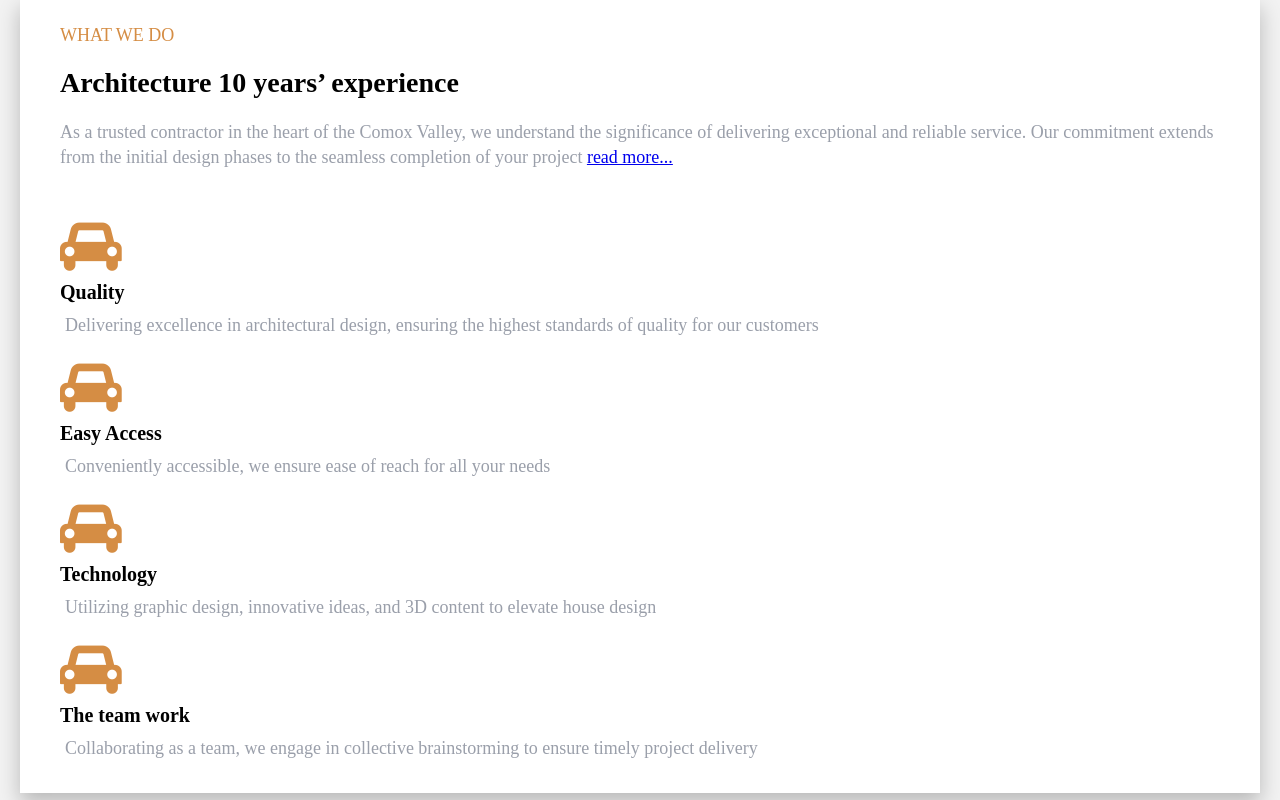
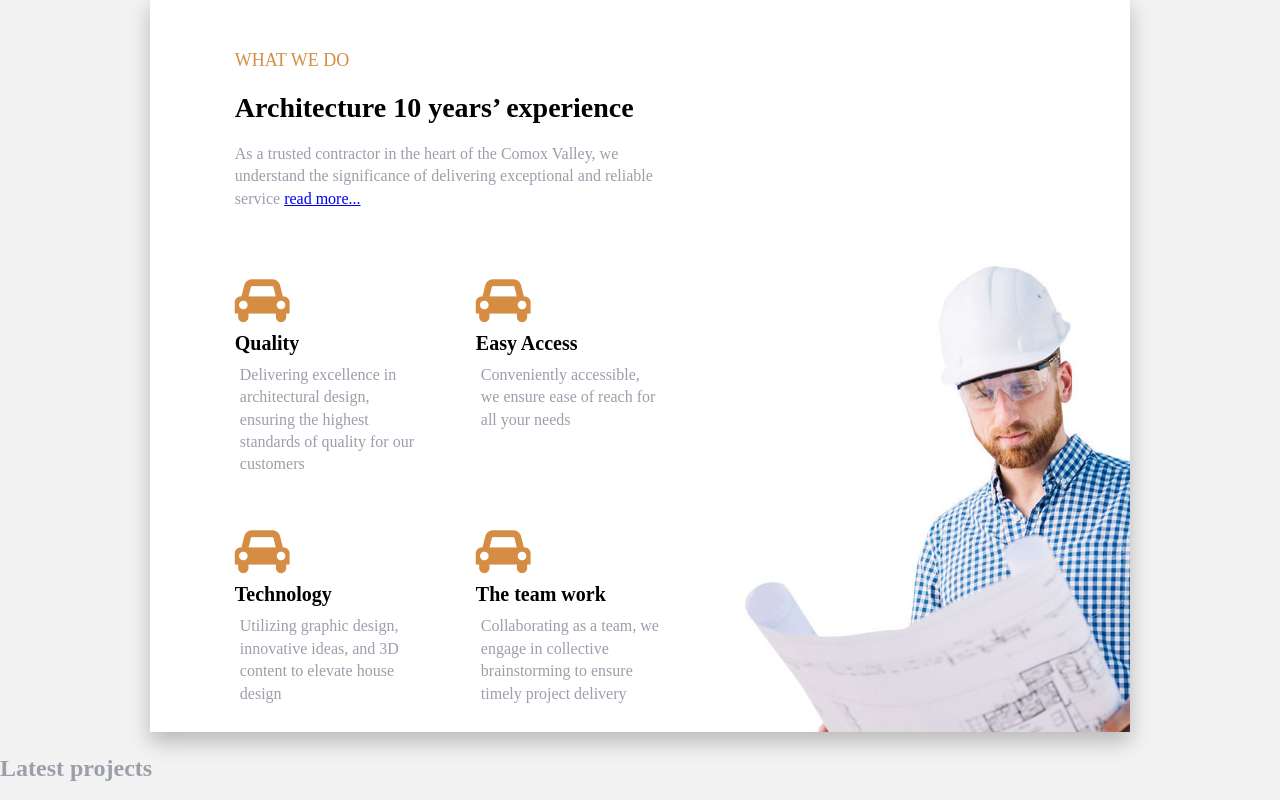
Before and after one commit to nic-dgl103-f23-cvs2/project-Ravi-takhi, a plain HTML site: page index.html in a window 1280 px wide. Shown: the part 880-1680 px from the top of the page. Drawn offline with Linux system fonts and the light colour scheme; grey boxes are pictures that could not be loaded.

Commit message:
Added wrapper class and worked on service section for desktop view

```diff
--- a/index.html
+++ b/index.html
@@ -54,23 +54,25 @@
     <main>
       <!-- Hero -->
       <section class="hero">
+        <div class="wrapper-width">
           <h1 class="color-theme-light">Modern</h1>
           <p class="color-theme-highlighted">Providing customized design solution that fits every space</p>
+        </div>
       </section>
       <!-- What we do-->
-      <section class="service">
+      <section class="service wrapper-width">
+        <div class="service-content">
           <div class="service-title">
             <h2 class="color-theme-highlighted">What we do</h2>
             <h3 class="color-theme-dark"> Architecture 10 years’ experience</h3>
             <p>
               As a trusted contractor in the heart of the Comox Valley, we
               understand the significance of delivering exceptional and reliable
-            service. Our commitment extends from the initial design phases to the
-            seamless completion of your project <a href="#">read more...</a>
+              service <a href="#">read more...</a>
             </p>
           </div>
           <div class="service-detail">
-          <section class="service-list-1">
+            <section class="service-list">
               <span class="fa fa-car fa-3x color-theme-highlighted"></span>
               <h4 class="color-theme-dark">Quality</h4>
               <p>
@@ -78,14 +80,14 @@
                 standards of quality for our customers
               </p>
             </section>
-          <section class="service-list-2">
+            <section class="service-list">
               <span class="fa fa-car fa-3x color-theme-highlighted"></span>
               <h4 class="color-theme-dark">Easy Access</h4>
               <p>
                 Conveniently accessible, we ensure ease of reach for all your needs
               </p>
             </section>
-          <section class="service-list-3">
+            <section class="service-list">
               <span class="fa fa-car fa-3x color-theme-highlighted"></span>
               <h4 class="color-theme-dark">Technology</h4>
               <p>
@@ -93,7 +95,7 @@
                 elevate house design
               </p>
             </section>
-          <section class="service-list-4">
+            <section class="service-list">
               <span class="fa fa-car fa-3x color-theme-highlighted"></span>
               <h4 class="color-theme-dark">The team work</h4>
               <p>
@@ -101,6 +103,10 @@
                 ensure timely project delivery
               </p>
             </section>
+          </div>
+        </div>
+        <div class="service-img">
+          <img src="images/services-img.jpg" alt="service image" width="600">
         </div>
 
 
--- a/style.css
+++ b/style.css
@@ -101,13 +101,20 @@ nav li {
 /* ==>  Service Style <== */
 .service
 {
-  display: flex;
-  flex-direction: column;
   margin: 0 20px;
   background-color: white;
   padding: 10px 40px;
+  box-shadow: rgba(0, 0, 0, 0.24) 0px 10px 20px;
+}
+.service-content
+{
+  display: flex;
+  flex-direction: column;
   gap: 30px;
-  box-shadow: rgba(0, 0, 0, 0.24) 0px 10px 20px;
+}
+.service img
+{
+  display: none;
 }
 
 .service-title h2
@@ -138,7 +145,7 @@ nav li {
   margin: 0;
   padding: 2px 5px;
 }
-.service-list-1,.service-list-2,.service-list-3,.service-list-4
+.service-list
 {
   margin-bottom: 20px;
 }
@@ -147,6 +154,11 @@ nav li {
 
 /*   ==> Media query for desktop <==  */
 @media screen and (min-width: 768px) {
+
+  body
+  {
+    font-size: 1.6rem;
+  }
 
   /* ==>  Nav Style <== */
 
@@ -189,4 +201,50 @@ nav li {
   {
     letter-spacing: 3rem;
   }
+
+  /* ==>  Service Style <== */
+
+.service
+{
+  width: calc(100% - 300px);
+  margin: 0 auto;
+  display: flex;
+  padding: 10px 0 0 10px;
+  box-sizing: border-box;
 }
+.service-detail
+{
+  display: flex;
+  flex-wrap: wrap;
+}
+.service-list
+{
+  flex: 0 0 48%;
+  margin: 1%;
+  padding: 20px;
+  box-sizing: border-box;
+}
+.service-content
+{
+    gap: 0;
+    flex: 0 0 60%;
+   box-sizing: border-box;
+   padding: 0 50px;
+}
+.service-title
+{
+  margin: 1%;
+  padding: 20px;
+}
+.service-img {
+  align-self: flex-end;
+  flex: 0 0 40%;
+  box-sizing: border-box;
+}
+.service img
+{
+  max-width: 100%;
+  height: auto;
+  display: block;
+}
+}
```
Also changed, not shown: images/services-img.jpg (added). Lines whose indentation alone changed are shown as unchanged.
